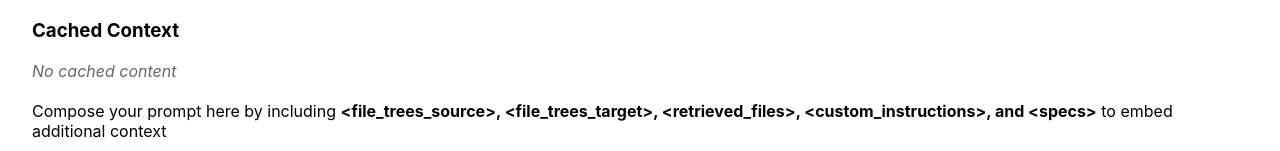
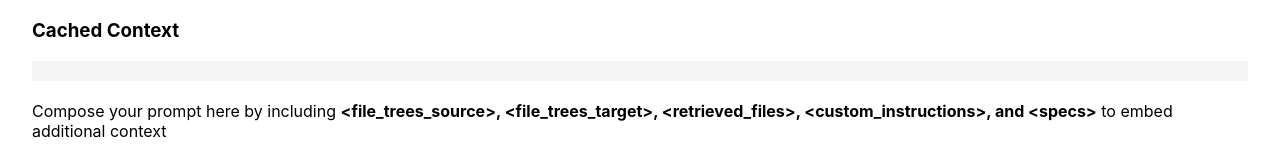
Before and after one commit to steve24grd/prompt-builder-ui, a React (Create React App) app: page / in a window 1280 px wide. Shown: the part 1183-1334 px from the top of the page. Built offline with nearby package versions, Linux system fonts and the light colour scheme.

Commit message:
present cached items as list of headings

```diff
--- a/src/components/PromptManager.tsx
+++ b/src/components/PromptManager.tsx
@@ -181,7 +181,6 @@ const PromptManager: React.FC = () => {
 
             <h3>Cached Context</h3>
             <div style={{ marginBottom: '20px' }}>
-                {cachedSourceFileTrees || cachedTargetFileTrees ? (
                 <pre style={{
                     maxHeight: '200px',
                     overflow: 'auto',
@@ -191,13 +190,10 @@ const PromptManager: React.FC = () => {
                     whiteSpace: 'pre-wrap',
                     wordWrap: 'break-word'
                 }}>
-                        {cachedSourceFileTrees}
-                        {cachedTargetFileTrees && <br />}
-                        {cachedTargetFileTrees}
+                    {cachedSourceFileTrees && '# file_trees_source'}
+                    {cachedTargetFileTrees && '\n# file_trees_target'}
+                    {retrievedFiles && '\n# retrieved_files'}
                 </pre>
-                ) : (
-                    <p style={{ color: '#666', fontStyle: 'italic' }}>No cached content</p>
-                )}
             </div>
 
             <p>Compose your prompt here by including <b>{`<file_trees_source>, <file_trees_target>, <retrieved_files>, <custom_instructions>, and <specs>`}</b> to embed additional context</p>
```
Lines whose indentation alone changed are shown as unchanged.
